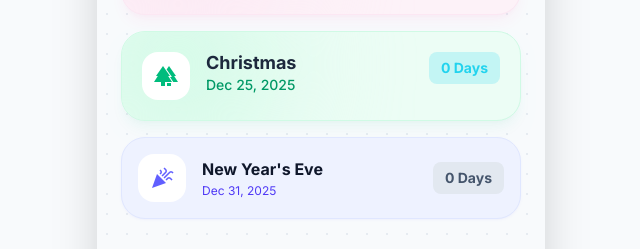
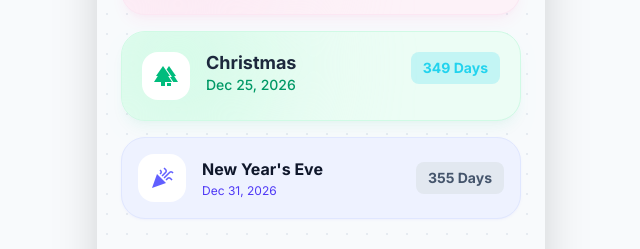
Before and after one commit to yongenaelf/calendar-countdown-vite, a React (Vite) app in the folder app/: page /calendar-countdown-vite/holidays in a window 1280 px wide. Shown: the part 416-665 px from the top of the page, without its empty margins (319-959 px from the left). Built offline with nearby package versions, Linux system fonts and the light colour scheme.

Commit message:
feat: add effective date handling for recurring holidays in HolidayCard and HolidayListScreen

```diff
--- a/app/src/components/HolidayCard.tsx
+++ b/app/src/components/HolidayCard.tsx
@@ -4,6 +4,7 @@ import type { Holiday } from '../types/holiday';
 
 interface HolidayCardProps {
   holiday: Holiday;
+  effectiveDate?: Date; // The next occurrence date for recurring events
   variant?: 'featured' | 'standard' | 'compact';
 }
 
@@ -74,9 +75,11 @@ function formatDate(date: Date): string {
   return date.toLocaleDateString('en-US', { month: 'short', day: 'numeric', year: 'numeric' });
 }
 
-export function HolidayCard({ holiday, variant = 'standard' }: HolidayCardProps) {
+export function HolidayCard({ holiday, effectiveDate, variant = 'standard' }: HolidayCardProps) {
   const navigate = useNavigate();
-  const countdown = useCountdown(holiday.date);
+  // Use effectiveDate for countdown if provided, otherwise use the holiday's date
+  const displayDate = effectiveDate || holiday.date;
+  const countdown = useCountdown(displayDate);
   const colors = colorStyles[holiday.color];
 
   const handleClick = () => {
@@ -97,7 +100,7 @@ export function HolidayCard({ holiday, variant = 'standard' }: HolidayCardProps)
             </div>
             <div className="flex-1">
               <h2 className="text-xl font-bold text-slate-800 dark:text-white">{holiday.name}</h2>
-              <p className={`${colors.dateText} font-medium text-sm`}>{formatDate(holiday.date)}</p>
+              <p className={`${colors.dateText} font-medium text-sm`}>{formatDate(displayDate)}</p>
             </div>
             <div className={`${colors.badge} px-3 py-1.5 rounded-lg text-sm font-bold`}>
               {countdown.days} Days
@@ -132,7 +135,7 @@ export function HolidayCard({ holiday, variant = 'standard' }: HolidayCardProps)
           </div>
           <div className="flex-1">
             <h3 className="text-base font-bold text-slate-900 dark:text-white">{holiday.name}</h3>
-            <p className={`${colors.dateText} text-xs mt-0.5`}>{formatDate(holiday.date)}</p>
+            <p className={`${colors.dateText} text-xs mt-0.5`}>{formatDate(displayDate)}</p>
           </div>
           <div className={`${colors.badge} px-3 py-1.5 rounded-lg text-sm font-bold`}>
             {countdown.days} Days
@@ -156,7 +159,7 @@ export function HolidayCard({ holiday, variant = 'standard' }: HolidayCardProps)
           </div>
           <div className="flex-1">
             <h3 className="text-lg font-bold leading-tight text-slate-800 dark:text-white">{holiday.name}</h3>
-            <p className={`${colors.dateText} text-sm font-medium`}>{formatDate(holiday.date)}</p>
+            <p className={`${colors.dateText} text-sm font-medium`}>{formatDate(displayDate)}</p>
           </div>
           <div className={`${colors.badge} px-3 py-1.5 rounded-lg text-sm font-bold`}>
             {countdown.days} Days
@@ -164,11 +167,11 @@ export function HolidayCard({ holiday, variant = 'standard' }: HolidayCardProps)
         </div>
 
         {/* Additional info row */}
-        {holiday.date.getHours() !== 0 && (
+        {displayDate.getHours() !== 0 && (
           <div className="mt-3 flex items-center gap-2 text-slate-500 dark:text-slate-400 text-sm">
             <span className="material-symbols-outlined text-[16px]">schedule</span>
             <span className="font-medium">
-              {holiday.date.toLocaleTimeString('en-US', { hour: 'numeric', minute: '2-digit', hour12: true })}
+              {displayDate.toLocaleTimeString('en-US', { hour: 'numeric', minute: '2-digit', hour12: true })}
             </span>
           </div>
         )}
--- a/app/src/screens/HolidayListScreen.tsx
+++ b/app/src/screens/HolidayListScreen.tsx
@@ -1,24 +1,81 @@
 import { useNavigate } from 'react-router-dom';
 import { MobileContainer, IconButton, HolidayCard } from '../components';
 import { useTheme, useHolidays } from '../context';
+import type { Holiday } from '../types/holiday';
+
+// Calculate the next occurrence of a recurring event
+function getNextOccurrence(date: Date, recurrence: Holiday['recurrence']): Date {
+  const now = new Date();
+  const eventDate = new Date(date);
+
+  // If the event is in the future, return the original date
+  if (eventDate > now) {
+    return eventDate;
+  }
+
+  // If no recurrence or 'none', return the original date (will be filtered out later)
+  if (!recurrence || recurrence === 'none') {
+    return eventDate;
+  }
+
+  const nextDate = new Date(eventDate);
+
+  switch (recurrence) {
+    case 'yearly':
+      // Keep incrementing year until we're in the future
+      while (nextDate <= now) {
+        nextDate.setFullYear(nextDate.getFullYear() + 1);
+      }
+      break;
+    case 'monthly':
+      // Keep incrementing month until we're in the future
+      while (nextDate <= now) {
+        nextDate.setMonth(nextDate.getMonth() + 1);
+      }
+      break;
+    case 'weekly':
+      // Keep incrementing week until we're in the future
+      while (nextDate <= now) {
+        nextDate.setDate(nextDate.getDate() + 7);
+      }
+      break;
+  }
+
+  return nextDate;
+}
+
+// Check if an event should be shown (not a past one-time event)
+function shouldShowHoliday(holiday: Holiday): boolean {
+  const now = new Date();
+  const eventDate = new Date(holiday.date);
+
+  // If event is in the future, always show
+  if (eventDate > now) {
+    return true;
+  }
+
+  // If event is in the past and has no recurrence, hide it
+  if (!holiday.recurrence || holiday.recurrence === 'none') {
+    return false;
+  }
+
+  // Recurring events are always shown (with next occurrence)
+  return true;
+}
 
 export function HolidayListScreen() {
   const navigate = useNavigate();
   const { theme, toggleTheme } = useTheme();
   const { holidays } = useHolidays();
 
-  // Sort holidays by date (upcoming first)
-  const sortedHolidays = [...holidays].sort((a, b) => {
-    const now = new Date();
-    const dateA = new Date(a.date);
-    const dateB = new Date(b.date);
-    // Put past dates at the end
-    const aIsPast = dateA < now;
-    const bIsPast = dateB < now;
-    if (aIsPast && !bIsPast) return 1;
-    if (!aIsPast && bIsPast) return -1;
-    return dateA.getTime() - dateB.getTime();
-  });
+  // Filter out past one-time events and sort by next occurrence date
+  const visibleHolidays = holidays
+    .filter(shouldShowHoliday)
+    .map(holiday => ({
+      ...holiday,
+      effectiveDate: getNextOccurrence(holiday.date, holiday.recurrence),
+    }))
+    .sort((a, b) => a.effectiveDate.getTime() - b.effectiveDate.getTime());
 
   return (
     <div className="bg-background-light dark:bg-background-dark min-h-screen">
@@ -38,7 +95,7 @@ export function HolidayListScreen() {
             <h1 className="text-3xl font-extrabold tracking-tight text-slate-900 dark:text-white">
               My Holidays
             </h1>
-            <p className="text-sm font-medium text-slate-500 dark:text-slate-500 mt-1">{holidays.length} upcoming events</p>
+            <p className="text-sm font-medium text-slate-500 dark:text-slate-500 mt-1">{visibleHolidays.length} upcoming events</p>
           </div>
           <IconButton
             icon={theme === 'dark' ? 'light_mode' : 'dark_mode'}
@@ -70,11 +127,12 @@ export function HolidayListScreen() {
 
           {/* Holiday cards */}
           <div className="flex flex-col gap-4 px-6 pt-2">
-            {sortedHolidays.map((holiday, index) => (
+            {visibleHolidays.map((holiday, index) => (
               <HolidayCard
                 key={holiday.id}
                 holiday={holiday}
-                variant={index === 0 ? 'featured' : index === sortedHolidays.length - 1 ? 'compact' : 'standard'}
+                effectiveDate={holiday.effectiveDate}
+                variant={index === 0 ? 'featured' : index === visibleHolidays.length - 1 ? 'compact' : 'standard'}
               />
             ))}
           </div>
```
